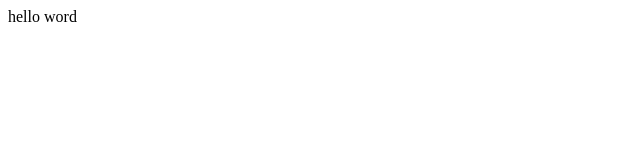
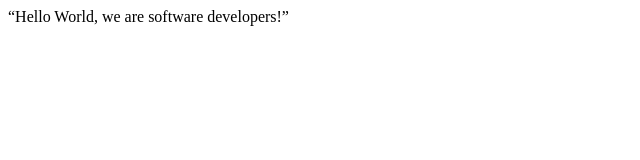
Before and after one commit to bizip/pair-programming, a plain HTML site: page index.html in a window 1280 px wide. Shown: the whole page, without its empty margins (0-640 px from the left). Drawn offline with Linux system fonts and the light colour scheme.

Commit message:
changes to the different text

```diff
--- a/index.html
+++ b/index.html
@@ -7,6 +7,6 @@
     <title>Document</title>
 </head>
 <body>
-    hello word
+    “Hello World, we are software developers!”
 </body>
 </html>
```
